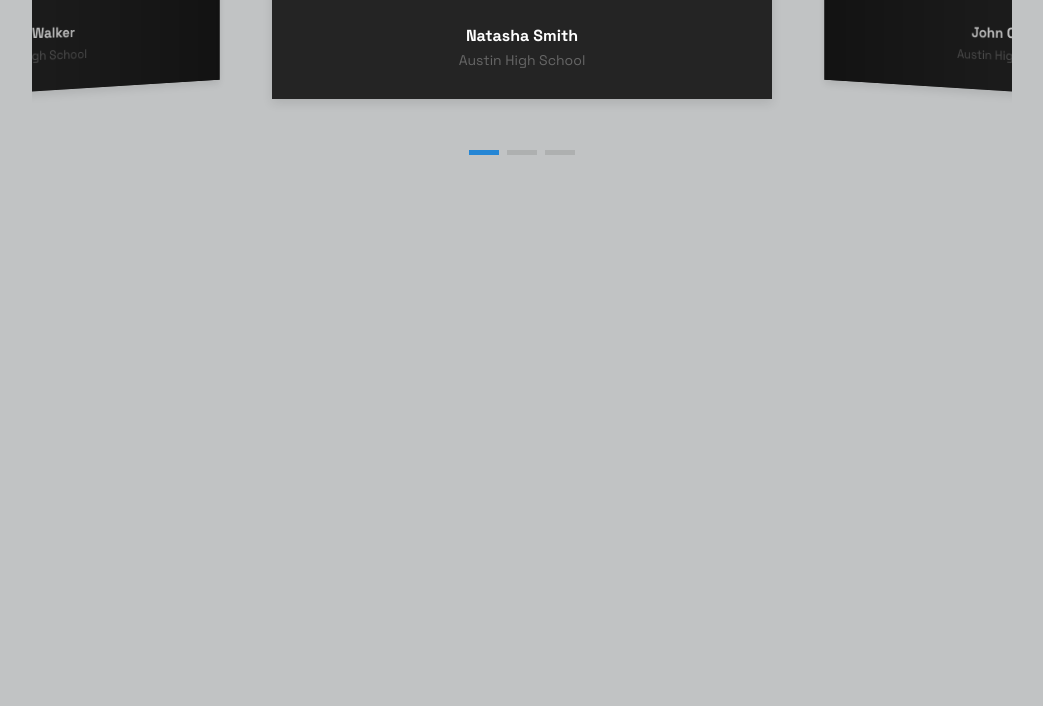
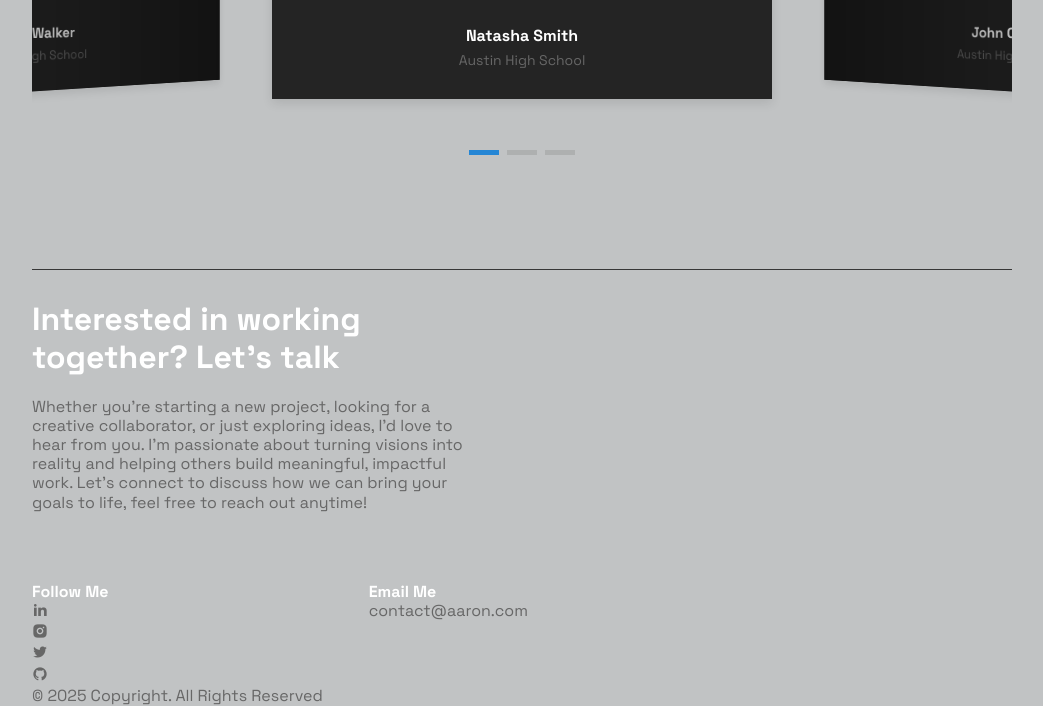
Before and after one commit to Choicest-Fruit-LLC/header_and_main, a plain HTML site: page index.html in a window 1280 px wide. Shown: the part 3856-4562 px from the top of the page, without its empty margins (118-1161 px from the left). Before the commit the page ends 4075 px from the top, so only its background shows below. Drawn offline with nearby package versions, Linux system fonts and the light colour scheme.

Commit message:
Completed the footer and styling

```diff
--- a/index.html
+++ b/index.html
@@ -334,6 +334,65 @@
             </div>
         </section>
 
+           <!--======= Contact =======-->
+        <section id="contact" class="section contact">
+            <div class="container">
+                <div class="d-grid contact__wrapper">
+                    <div class="contact__content">
+                        <h2 class="contact__title">Interested in working together? Let's talk</h2>
+                        <p class="contact__description">
+                            Whether you’re starting a new project, looking for a creative collaborator, or just exploring ideas,
+                            I’d love to hear from you. I’m passionate about turning visions into reality and helping others build
+                             meaningful, impactful work. Let’s connect to discuss how we can bring your goals to life, feel free
+                             to reach out anytime!
+                        </p>
+                    </div>
+                </div>
+            </div>
+        </section>
+
+
+    </main>
+
+
+    <!--======== footer =====-->
+    <footer id="footer" class="footer">
+        <div class="container">
+            <div class="d-grid footer__wrapper">
+                <div class="footer__content">
+                    <h4 class="footer__title">Follow Me</h4>
+                    <ul class="footer__social-list">
+                        <li class="footer__social-item">
+                            <a href="#" class="footer__social-link">
+                                <i class="ri-linkedin-fill"></i>
+                            </a>
+                        </li>
+                        <li class="footer__social-item">
+                            <a href="#" class="footer__social-link">
+                                <i class="ri-instagram-fill"></i>
+                            </a>
+                        </li>
+                        <li class="footer__social-item">
+                            <a href="#" class="footer__social-link">
+                                <i class="ri-twitter-fill"></i>
+                            </a>
+                        </li>
+                        <li class="footer__social-item">
+                            <a href="#" class="footer__social-link">
+                                <i class="ri-github-fill"></i>
+                            </a>
+                        </li>
+                    </ul>
+                </div>
+                <div class="footer__content">
+                    <h4 class="footer__title">Email Me</h4>
+                    <a href="#" class="footer__contact">contact@aaron.com</a>
+                </div>
+            </div>
+            <p class="footer__copyright">&copy; 2025 Copyright. All Rights Reserved</p>
+        </div>
+    </footer>
+
 
 
 
```
